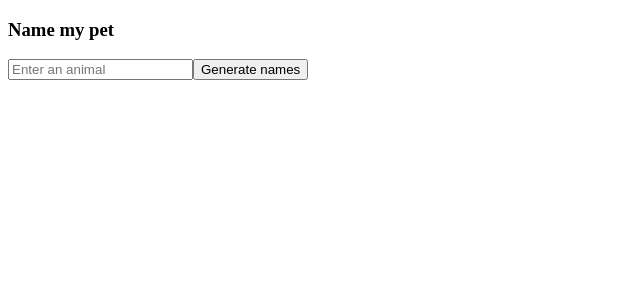
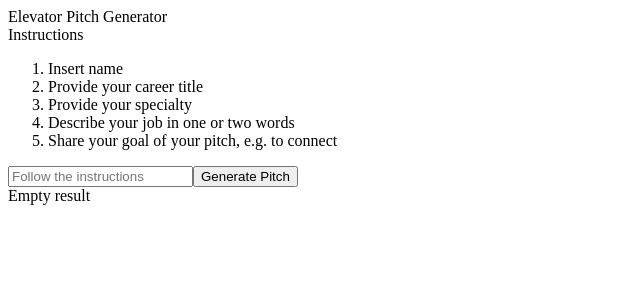
Before and after one commit to glitjch/snappy-client, a React (Create React App) app: page / in a window 1280 px wide. Shown: the top 300 px of the page, without its empty margins (0-640 px from the left). Built offline with nearby package versions, Linux system fonts and the light colour scheme.

Commit message:
Refactor

```diff
--- a/src/App.js
+++ b/src/App.js
@@ -1,14 +1,12 @@
 import { useState } from "react";
-// import Instructions from "./Instructions";
-
-
+import Instructions from "./Instructions";
 
 // COMPONENT
 function App() {
-  const [animalInput, setAnimalInput] = useState("");
-  const [result, setResult] = useState();
+  const [ userDataInput, setUserDataInput ] = useState("")
+  const [ result, setResult ] = useState("Empty result")
 
-  async function onSubmit(event) {
+  async function handleSubmit(event) {
     event.preventDefault();
     const response = await fetch("/cors", {
       mode:'cors',
@@ -16,68 +14,31 @@ function App() {
       headers: {
         "Content-Type": "application/json",
       },
-      body: JSON.stringify({ animal: animalInput }),
+      body: JSON.stringify({ user: userDataInput }),
     });
     const data = await response.json();
     setResult(data.result);
-    setAnimalInput("");
+    setUserDataInput("");
   }
 
   return (
     <div>
       <main >
-        <h3>Name my pet</h3>
-        <form onSubmit={onSubmit}>
+        <Instructions />
+        <form onSubmit={handleSubmit}>
           <input
             type="text"
-            name="animal"
-            placeholder="Enter an animal"
-            value={animalInput}
-            onChange={(e) => setAnimalInput(e.target.value)}
+            name="user"
+            placeholder="Follow the instructions"
+            value={userDataInput}
+            onChange={(e) => setUserDataInput(e.target.value)}
           />
-          <input type="submit" value="Generate names" />
+           <button type="submit">Generate Pitch</button>
         </form>
         <div >{result}</div>
       </main>
     </div>
   );
-  // const [ userDataInput, setUserDataInput ] = useState("")
-  // const [ result, setResult ] = useState("Empty result")
-
-  // async function handleSubmit(event) {
-  //   event.preventDefault();
-  //   const response = await fetch('/cors', {
-  //     mode:"cors",
-  //     method:"POST",
-  //     headers: {
-  //       "Content-Type": "application/json",
-  //     },
-  //     body: JSON.stringify({ animal: userDataInput })
-  //   });
-  //   const data = await response.json();
-  //   console.log(data)
-  //   setResult(data.result);
-  //   setUserDataInput("");
-  // }
-
-  // // VIEW
-  // return (
-  //   <div>
-  //     <Instructions />
-  //     <form onSubmit={handleSubmit}>
-  //       <input
-  //         type="text"
-  //         name="user"
-  //         placeholder="Enter your info"
-  //         value={userDataInput}
-  //         onChange={(e)=> setUserDataInput(e.target.value)}
-  //       />
-  //       <button type="submit">Generate Pitch</button>
-  //     </form>
-  //     <div>{userDataInput}</div>
-  //     <div>{result}</div>
-  //   </div>
-  // );
-}
+};
 
 export default App;
```
